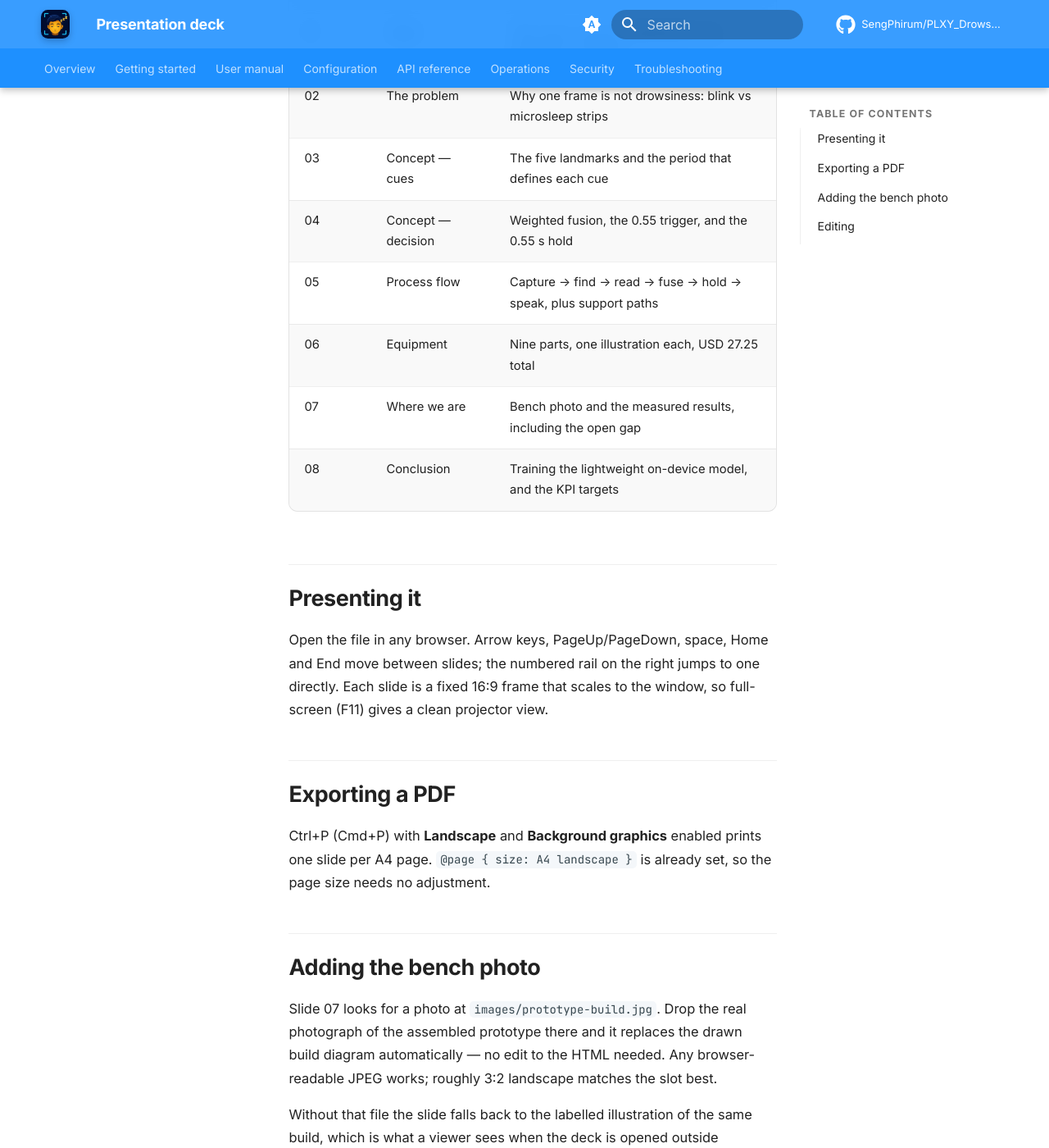
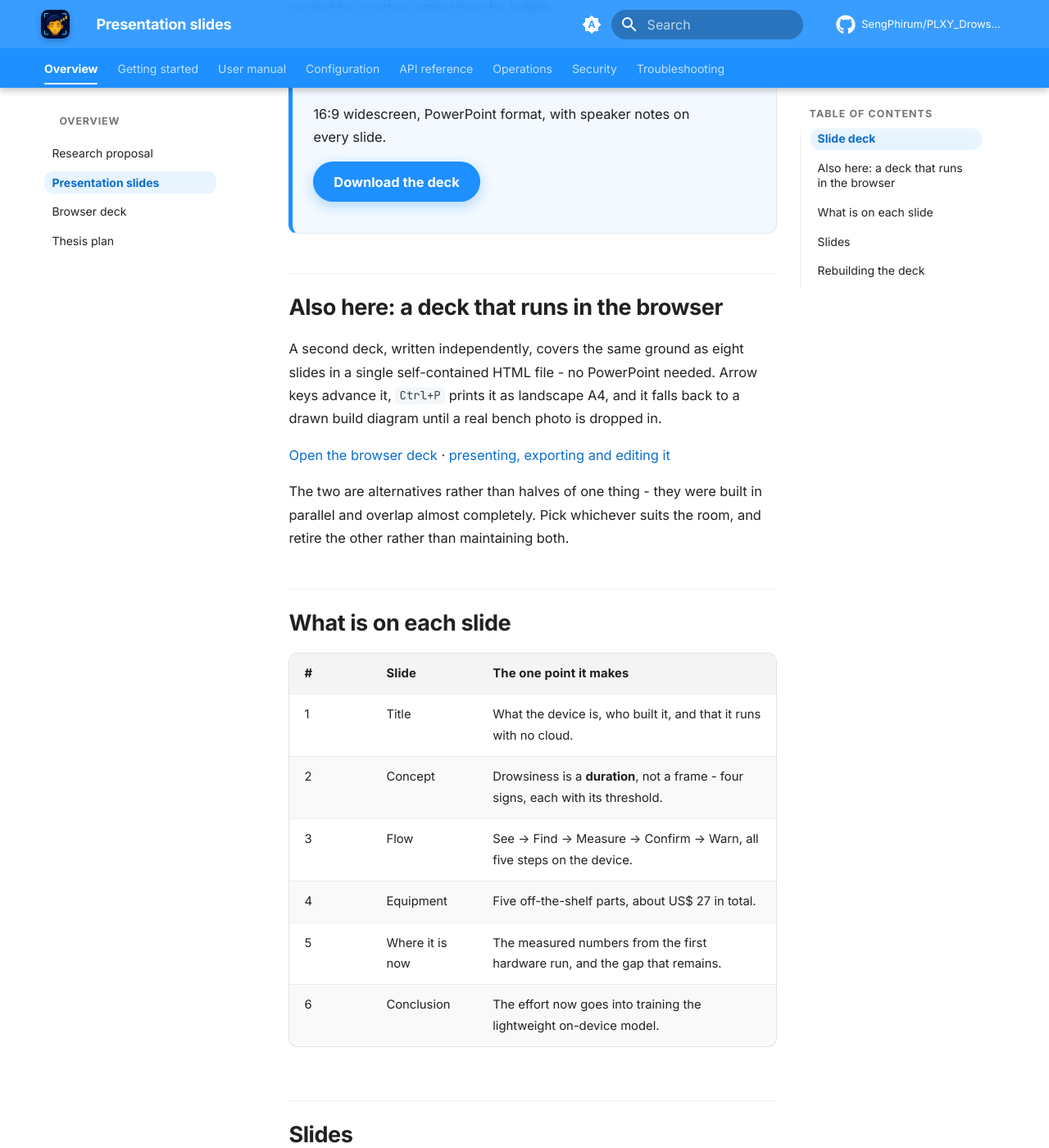
Before and after one commit to SengPhirum/PLXY_DrowsyGuard, an MkDocs documentation site: the page built from docs/presentation.md, in a window 1280 px wide and 1400 px high, scrolled down 355 px. Shown: the whole window at 82% size. Built offline with MkDocs 1.6.1 and Material for MkDocs 9.7.7, drawn with Linux system fonts in a browser that asks for light colours; comment, search, counter and statistics services are not loaded; some of the changed text lies outside the part shown.

Commit message:
docs: fix the strict docs build, and unshadow the presentation page (#8)
Deploy documentation went red on main at e5effdb with one strict-mode
warning: presentation/README.md is not in the nav. The warning was the
symptom.

mkdocs treats README.md as a directory index, so docs/presentation/README.md
built to site/presentation/index.html - the same URL docs/presentation.md
builds to. The README won, so the nav entry "Presentation slides" served the
browser deck's author guide and the six slide previews were absent from the
published site. Nothing warned about that.

Renamed it to presentation/browser-deck.md, which is not a directory index,
and gave it a nav entry of its own. That drops the strict warning without new
configuration and restores the shadowed page; the site goes from 31 pages
to 32.

Also linked the browser deck and its guide from the Presentation slides page.
It had no inbound link anywhere in the site and was reachable only by typing
its URL.

Verified: ./plxy.sh docs-check passes strict, ./plxy.sh docs-build produces
/presentation/ (Presentation slides, all six previews),
/presentation/browser-deck/ and /presentation/drowsyguard-slides.html as
three distinct pages.


Claude-Session: https://claude.ai/code/session_01Lc8JF5L5qSceyyyUjm8EHj

Co-authored-by: Claude <noreply@anthropic.com>

```diff
--- a/docs/presentation.md
+++ b/docs/presentation.md
@@ -19,6 +19,20 @@ carried by a picture rather than by bullets.
 [Download the deck](assets/documents/DrowsyGuard-Presentation.pptx){ .md-button .md-button--primary }
 
 </div>
+
+## Also here: a deck that runs in the browser
+
+A second deck, written independently, covers the same ground as eight slides in a
+single self-contained HTML file - no PowerPoint needed. Arrow keys advance it,
+`Ctrl+P` prints it as landscape A4, and it falls back to a drawn build diagram
+until a real bench photo is dropped in.
+
+[Open the browser deck](presentation/drowsyguard-slides.html) &middot;
+[presenting, exporting and editing it](presentation/browser-deck.md)
+
+The two are alternatives rather than halves of one thing - they were built in
+parallel and overlap almost completely. Pick whichever suits the room, and retire
+the other rather than maintaining both.
 
 ## What is on each slide
 
--- a/docs/presentation/README.md
+++ b/docs/presentation/browser-deck.md
@@ -1,4 +1,9 @@
-# Presentation deck
+---
+title: Browser deck
+description: Presenting, exporting and editing the standalone HTML slide deck.
+---
+
+# Browser deck
 
 `drowsyguard-slides.html` is an eight-slide deck for the lecturer review, built
 from `docs/research-proposal.md`, the Word proposal in
--- a/mkdocs.yml
+++ b/mkdocs.yml
@@ -159,6 +159,7 @@ nav:
       - index.md
       - Research proposal: research-proposal.md
       - Presentation slides: presentation.md
+      - Browser deck: presentation/browser-deck.md
       - Thesis plan: THESIS_PLAN.md
   - Getting started:
       - getting-started/index.md
```
Also changed, not shown: CHANGELOG.md (+27 -0 lines).
